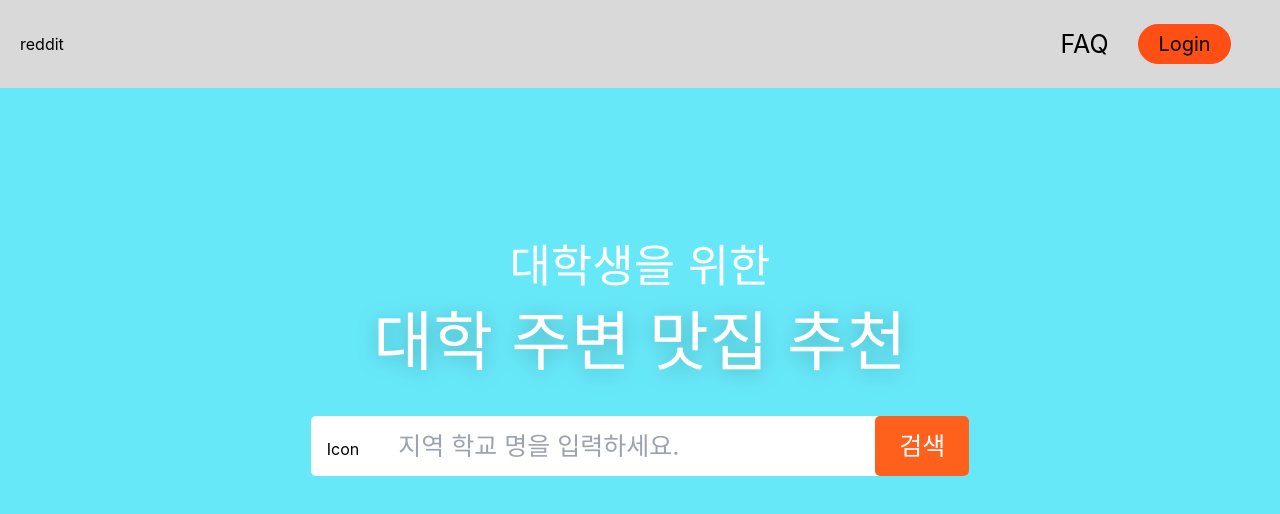
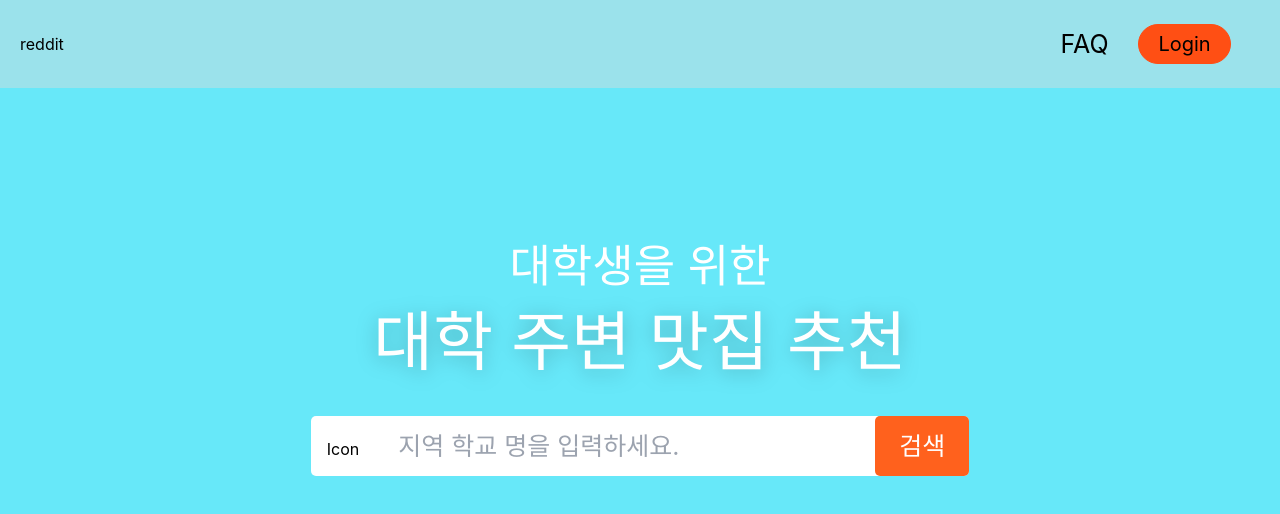
Before and after one commit to TeamDogeC-2/DogeC-2, a React (Create React App) app in the folder StudentSoup/src/main/frontend/: page / in a window 1280 px wide. Shown: the top 514 px of the page. Built offline with nearby package versions, Linux system fonts and the light colour scheme.

Commit message:
-design : navbar 불투명도 추가

```diff
--- a/StudentSoup/src/main/frontend/src/components/mainsearch/MainSearch.tsx
+++ b/StudentSoup/src/main/frontend/src/components/mainsearch/MainSearch.tsx
@@ -1,6 +1,6 @@
 const MainSearch = () => {
   return (
-    <div className='w-full h-[calc(100vh-88px)] bg-cyan-300 flex flex-col justify-center items-center'>
+    <div className='w-full h-[calc(100vh-88px)] flex flex-col justify-center items-center'>
       <div className='flex flex-col text-center relative bottom-[88px]'>
         <span className='text-[45px] fw-400 leading-[59px] text-white'>
           대학생을 위한
--- a/StudentSoup/src/main/frontend/src/components/navbar/Navbar.tsx
+++ b/StudentSoup/src/main/frontend/src/components/navbar/Navbar.tsx
@@ -1,6 +1,6 @@
 const Navbar = () => {
   return (
-    <div className='w-full h-[88px] items-center sticky flex justify-between bg-[#D9D9D9]'>
+    <div className='w-full h-[88px] items-center sticky flex justify-between bg-[#D9D9D9] bg-opacity-[0.45]'>
       <div className='flex items-center m-5 w-[162px] h-[76px]'>
         reddit
       </div>
--- a/StudentSoup/src/main/frontend/src/pages/home/home.tsx
+++ b/StudentSoup/src/main/frontend/src/pages/home/home.tsx
@@ -3,7 +3,7 @@ import MainSearch from '../../components/mainsearch/MainSearch'
 
 const home = () => {
   return (
-    <div>
+    <div className='w-full h-full bg-cyan-300 z-50'>
         <Navbar/>
         <MainSearch/>
     </div>
```
